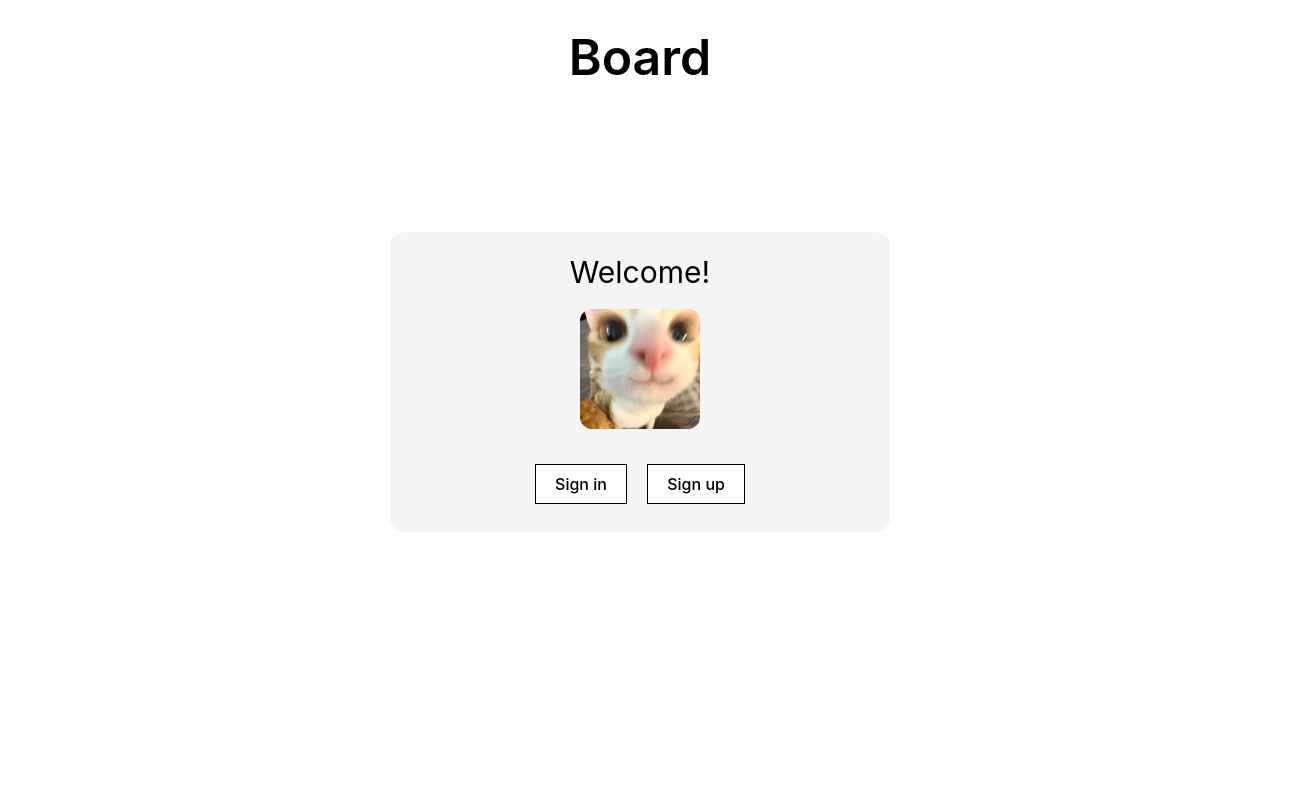
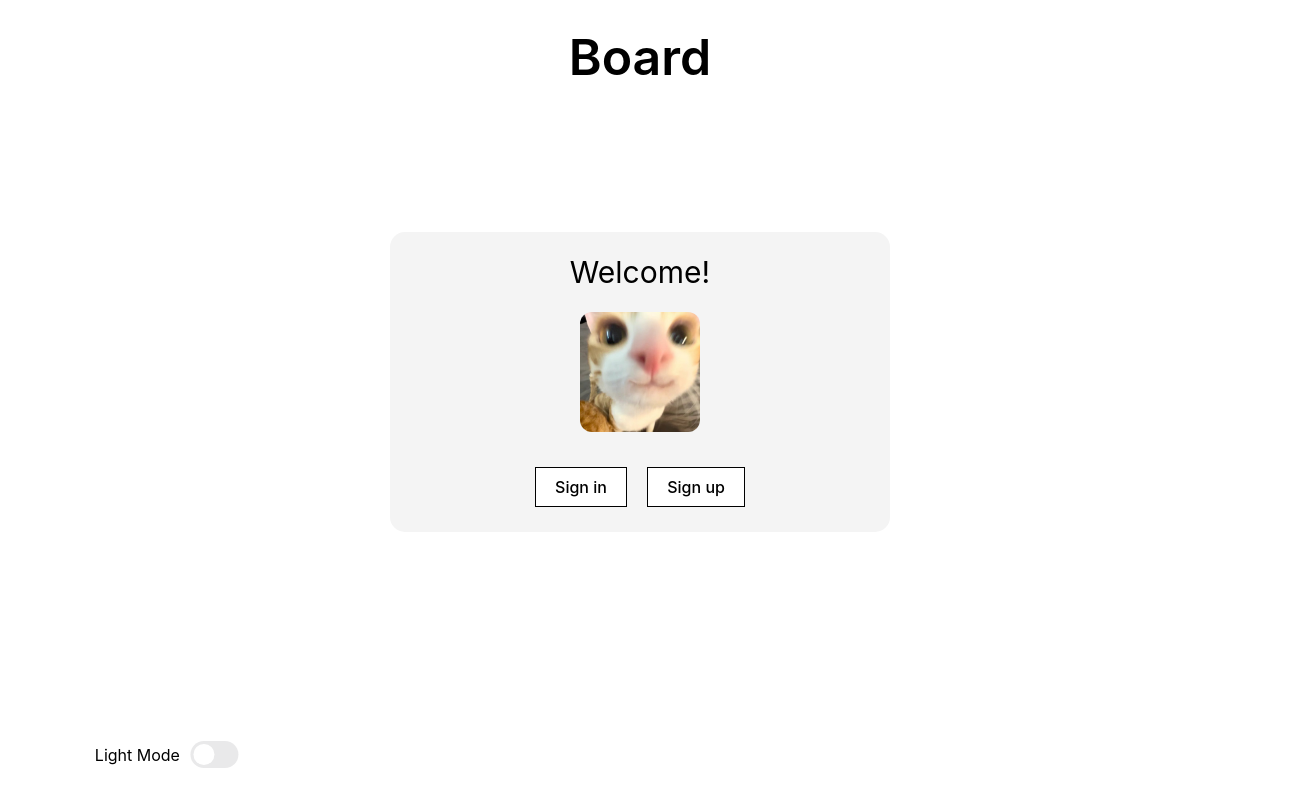
Before and after one commit to tnsdo/notice-board, a React (Vite) app: page / in a window 1280 px wide. Shown: the top 806 px of the page, 1312 px wide, since content can reach past the window. Built offline with nearby package versions, Linux system fonts and the light colour scheme; a web font is replaced by a local one.

Commit message:
darr mode

```diff
--- a/package.json
+++ b/package.json
@@ -21,7 +21,8 @@
     "react-icons": "^5.3.0",
     "react-router-dom": "^6.26.1",
     "reset": "^0.1.0",
-    "styled-components": "^6.1.8"
+    "styled-components": "^6.1.8",
+    "styled-reset": "^4.5.2"
   },
   "devDependencies": {
     "@types/eslint": "^8.56.2",
--- a/src/App.tsx
+++ b/src/App.tsx
@@ -1,21 +1,29 @@
 import "./App.css";
 
 import { QueryClient, QueryClientProvider } from "@tanstack/react-query";
-import React, { useState } from "react";
+import React from "react";
 import {
   BrowserRouter as Router,
   Route,
   Routes,
   useNavigate,
 } from "react-router-dom";
-import styled from "styled-components";
+import styled, { useTheme } from "styled-components";
 
+import { ThemeProvider } from "./Pages/Context/themeProvider.tsx";
 import HomeBsignup from "./Pages/Home/first page.tsx";
 import SignIn from "./Pages/Sign/signin.tsx";
 import SignUp from "./Pages/Sign/signup.tsx";
-import { ThemeContext } from "./Pages/Theme/themeContext";
+import { GlobalStyle } from "./Pages/Theme/global-style.ts";
+import DarkModeToggle from "./Pages/Theme/toggle.tsx";
 
 const queryClient = new QueryClient();
+
+const Background = styled.div`
+  background-color: ${({ theme }) => theme.background};
+  height: 100vh;
+  width: 100vw;
+`;
 
 const Display = styled.div`
   width: 600px;
@@ -32,30 +40,41 @@ const Header = styled.div`
   font-size: 50px;
   font-weight: 600;
   line-height: 50px;
-  color: black;
-  color: #000000;
+  color: ${({ theme }) => theme.text};
 `;
 
 const AppContent: React.FC = () => {
   const navigate = useNavigate();
 
-  const handHeaderClick = () => {
+  const handleHeaderClick = () => {
     navigate("/");
   };
 
-  const [isDarkMode, setIsDarkMode] = useState(false);
+  return (
+    <ThemeProvider>
+      <AppContentWithTheme handleHeaderClick={handleHeaderClick} />
+    </ThemeProvider>
+  );
+};
+
+const AppContentWithTheme: React.FC<{ handleHeaderClick: () => void }> = ({
+  handleHeaderClick,
+}) => {
+  const { theme } = useTheme();
 
   return (
-    <ThemeContext.Provider value={{ isDarkMode, setIsDarkMode }}>
+    <Background theme={theme}>
+      <GlobalStyle theme={theme} />
+      <DarkModeToggle />
       <Display>
-        <Header onClick={handHeaderClick}>Board</Header>
+        <Header onClick={handleHeaderClick}>Board</Header>
         <Routes>
           <Route path="/" element={<HomeBsignup />} />
           <Route path="/signin" element={<SignIn />} />
           <Route path="/signup" element={<SignUp />} />
         </Routes>
       </Display>
-    </ThemeContext.Provider>
+    </Background>
   );
 };
 
--- /dev/null
+++ b/src/Pages/Context/themeProvider.tsx
@@ -0,0 +1,58 @@
+import React, {
+  createContext,
+  ReactNode,
+  useCallback,
+  useContext,
+  useState,
+} from "react";
+import { ThemeProvider as StyledProvider } from "styled-components";
+
+import { darkTheme, lightTheme, Theme } from "../Theme/theme";
+
+interface ThemeContextType {
+  ThemeMode: "light" | "dark";
+  setThemeMode: (mode: "light" | "dark") => void;
+}
+
+const ThemeContext = createContext<ThemeContextType | undefined>(undefined);
+interface ThemeProviderProps {
+  children: ReactNode;
+}
+
+const ThemeProvider: React.FC<ThemeProviderProps> = ({ children }) => {
+  const localTheme =
+    (window.localStorage.getItem("theme") as "light" | "dark") || "light";
+  const [ThemeMode, setThemeMode] = useState<"light" | "dark">(localTheme);
+  const themeObject: Theme = ThemeMode === "light" ? lightTheme : darkTheme;
+
+  return (
+    <ThemeContext.Provider value={{ ThemeMode, setThemeMode }}>
+      <StyledProvider theme={themeObject}>{children}</StyledProvider>
+    </ThemeContext.Provider>
+  );
+};
+
+function useTheme(): ["light" | "dark", () => void] {
+  const context = useContext(ThemeContext);
+  if (!context) {
+    throw new Error("useTheme must be used within a ThemeProvider");
+  }
+
+  const { ThemeMode, setThemeMode } = context;
+
+  const toggleTheme = useCallback(() => {
+    if (ThemeMode === "light") {
+      setThemeMode("dark");
+      window.localStorage.setItem("theme", "dark");
+    } else {
+      setThemeMode("light");
+      window.localStorage.setItem("theme", "light");
+    }
+  }, [ThemeMode, setThemeMode]);
+
+  return [ThemeMode, toggleTheme];
+}
+
+export { ThemeProvider, useTheme };
+
+export default ThemeProvider;
--- a/src/Pages/Home/first page.tsx
+++ b/src/Pages/Home/first page.tsx
@@ -10,7 +10,7 @@ import wacat from "../../assets/wacat.png";
 const SignContainer = styled.div`
   width: 500px;
   height: 300px;
-  background-color: #f4f4f4;
+  background-color: ${({ theme }) => theme.signContainer};
   border-radius: 15px;
   transform: translateX(10%);
   margin-top: 150px;
@@ -22,7 +22,7 @@ const SignContainer = styled.div`
   position: relative;
 `;
 const Welcome = styled.div`
-  color: black;
+  color: ${({ theme }) => theme.text};
   font-size: 30px;
   font-weight: 400;
   margin-bottom: 20px;
@@ -56,15 +56,17 @@ const Sign = styled.div`
 `;
 
 const SignIn = styled.button`
-  border-color: black;
-  background-color: white;
+  border-color: ${({ theme }) => theme.buttonBorder};
+  background-color: ${({ theme }) => theme.buttonBackground};
+  color: ${({ theme }) => theme.text};
   margin-right: 20px;
   border-radius: 0;
 `;
 
 const SignUp = styled.button`
-  border-color: black;
-  background-color: white;
+  border-color: ${({ theme }) => theme.buttonBorder};
+  background-color: ${({ theme }) => theme.buttonBackground};
+  color: ${({ theme }) => theme.text};
   border-radius: 0;
 `;
 
--- a/src/Pages/Sign/signin.tsx
+++ b/src/Pages/Sign/signin.tsx
@@ -5,7 +5,7 @@ import styled from "styled-components";
 const SignContainer = styled.div`
   width: 500px;
   height: 300px;
-  background-color: #f4f4f4;
+  background-color: ${({ theme }) => theme.signContainer};
   border-radius: 15px;
   margin-top: 150px;
   display: flex;
@@ -16,7 +16,7 @@ const SignContainer = styled.div`
 
 const EmailContainer = styled.div`
   font-size: 20px;
-  color: black;
+  color: ${({ theme }) => theme.text};
   padding-top: 35px;
   padding-right: 60px;
   width: 400px;
@@ -30,7 +30,7 @@ const Email = styled.input`
 
 const PwContainer = styled.div`
   font-size: 20px;
-  color: black;
+  color: ${({ theme }) => theme.text};
   width: 500px;
   text-align: left;
   padding-left: 183px;
@@ -51,13 +51,15 @@ const TogglePasswordButton = styled.button`
   padding: 0;
   margin-left: 10px;
   padding-top: 25px;
+  color: ${({ theme }) => theme.text};
 `;
 
 const Sign = styled.button`
   width: 100px;
   text-align: center;
   font-size: 15px;
-  border-color: black;
+  border-color: ${({ theme }) => theme.buttonBorder};
+  border-width: 1px;
   margin-top: 50px;
   margin-left: auto;
   margin-right: 50px;
--- a/src/Pages/Sign/signup.tsx
+++ b/src/Pages/Sign/signup.tsx
@@ -5,7 +5,7 @@ import styled from "styled-components";
 const SignContainer = styled.div`
   width: 500px;
   height: 300px;
-  background-color: #f4f4f4;
+  background-color: ${({ theme }) => theme.signContainer};
   border-radius: 15px;
   margin-top: 150px;
   display: flex;
@@ -16,7 +16,7 @@ const SignContainer = styled.div`
 
 const NameContainer = styled.div`
   font-size: 20px;
-  color: black;
+  color: ${({ theme }) => theme.text};
   margin-top: 20px;
   width: 400px;
   margin-right: 60px;
@@ -30,7 +30,7 @@ const NickName = styled.input`
 
 const EmailContainer = styled.div`
   font-size: 20px;
-  color: black;
+  color: ${({ theme }) => theme.text};
   margin-top: 20px;
   width: 400px;
   margin-right: 25px;
@@ -44,7 +44,7 @@ const Email = styled.input`
 
 const PwContainer = styled.div`
   font-size: 20px;
-  color: black;
+  color: ${({ theme }) => theme.text};
   width: 400px;
   margin-right: 48px;
 `;
@@ -59,7 +59,7 @@ const Password = styled.input`
 const Check = styled.button`
   width: 100px;
   font-size: 15px;
-  border-color: black;
+  border-color: ${({ theme }) => theme.buttonBorder};
   margin-top: 30px;
   margin-left: auto;
   margin-right: 50px;
--- /dev/null
+++ b/src/Pages/Theme/global-style.ts
@@ -0,0 +1,18 @@
+import { createGlobalStyle } from "styled-components";
+import reset from "styled-reset";
+
+import { Theme } from "./theme";
+
+export const GlobalStyle = createGlobalStyle<{ theme: Theme }>`
+  ${reset}
+  html, body, #root {
+    background: ${({ theme }) => theme.background};
+    color: ${({ theme }) => theme.text};
+  }
+
+  button {
+    border-color: ${({ theme }) => theme.buttonBorder};
+    background: ${({ theme }) => theme.background};
+    color: ${({ theme }) => theme.text};
+  }
+`;
--- a/src/Pages/Theme/theme.ts
+++ b/src/Pages/Theme/theme.ts
@@ -1,18 +1,34 @@
-import * as styledComponents from "styled-components";
-import { ThemedStyledComponentsModule } from "styled-components";
+export interface Theme {
+  background: string;
+  text: string;
+  signContainer: string;
+  buttonBorder: string;
+  buttonBackground: string;
+  toggleButton: string;
+  toggleText: string;
+}
 
-export const light = {
-  bakcground: "#ffffff",
+export const lightTheme: Theme = {
+  background: "#ffffff",
   text: "#000000",
   signContainer: "#f4f4f4",
+  buttonBorder: "#000000",
+  buttonBackground: "#ffffff",
+  toggleButton: "#e9e9ea",
+  toggleText: "#000000",
 };
 
-export const dark = {
-  bakcground: "#000000",
+export const darkTheme: Theme = {
+  background: "#000000",
   text: "#ffffff",
-  signContainer: "#494949",
+  signContainer: "rgb(28,28,30)",
+  buttonBorder: "#ffffff",
+  buttonBackground: "#000000",
+  toggleButton: "#24c64c",
+  toggleText: "#ffffff",
 };
 
-export type Theme = typeof light;
-export const { default: styled } =
-  styledComponents as any as ThemedStyledComponentsModule<Theme>;
+export const theme = {
+  lightTheme,
+  darkTheme,
+};
--- a/src/Pages/Theme/themeContext.ts
+++ /dev/null
@@ -1,3 +0,0 @@
-import { createContext } from "react";
-
-export const ThemeContext = createContext(null);
--- /dev/null
+++ b/src/Pages/Theme/toggle.tsx
@@ -0,0 +1,85 @@
+import React from "react";
+import styled from "styled-components";
+
+import { useTheme } from "../Context/themeProvider";
+
+const ToggleContainer = styled.div`
+  position: absolute;
+  display: flex;
+  align-items: center;
+  bottom: 4%;
+  left: 13%;
+  transform: translateX(-50%);
+`;
+
+const ToggleLabel = styled.label`
+  position: relative;
+  display: inline-block;
+  width: 48px;
+  height: 27px;
+`;
+
+const ToggleButton = styled.input`
+  opacity: 0;
+  width: 0;
+  height: 0;
+
+  &:checked + span {
+    background-color: ${({ theme }) => theme.toggleButton};
+  }
+
+  &:checked + span:before {
+    transform: translateX(21px);
+  }
+`;
+
+const ToggleText = styled.span`
+  color: ${({ theme }) => theme.toggleText};
+  margin-right: 10px;
+`;
+
+const ToggleSlider = styled.span`
+  position: absolute;
+  cursor: pointer;
+  top: 0;
+  left: 0;
+  right: 0;
+  bottom: 0;
+  background-color: ${({ theme }) => theme.toggleButton};
+  transition: 0.4s;
+  border-radius: 27px;
+
+  &:before {
+    position: absolute;
+    content: "";
+    height: 21px;
+    width: 21px;
+    left: 3px;
+    bottom: 3px;
+    background-color: white;
+    transition: 0.4s;
+    border-radius: 50%;
+  }
+`;
+
+const DarkModeToggle: React.FC = () => {
+  const [ThemeMode, toggleTheme] = useTheme();
+
+  return (
+    <ToggleContainer>
+      <ToggleText>
+        {ThemeMode === "dark" ? "Dark Mode" : "Light Mode"}
+      </ToggleText>
+      <ToggleLabel>
+        <ToggleButton
+          type="checkbox"
+          checked={ThemeMode === "dark"}
+          onChange={toggleTheme}
+        />
+        <ToggleSlider />
+      </ToggleLabel>
+    </ToggleContainer>
+  );
+};
+
+export default DarkModeToggle;
```
Also changed, not shown: 1 other file (tests, documents, lock files or other folders).
